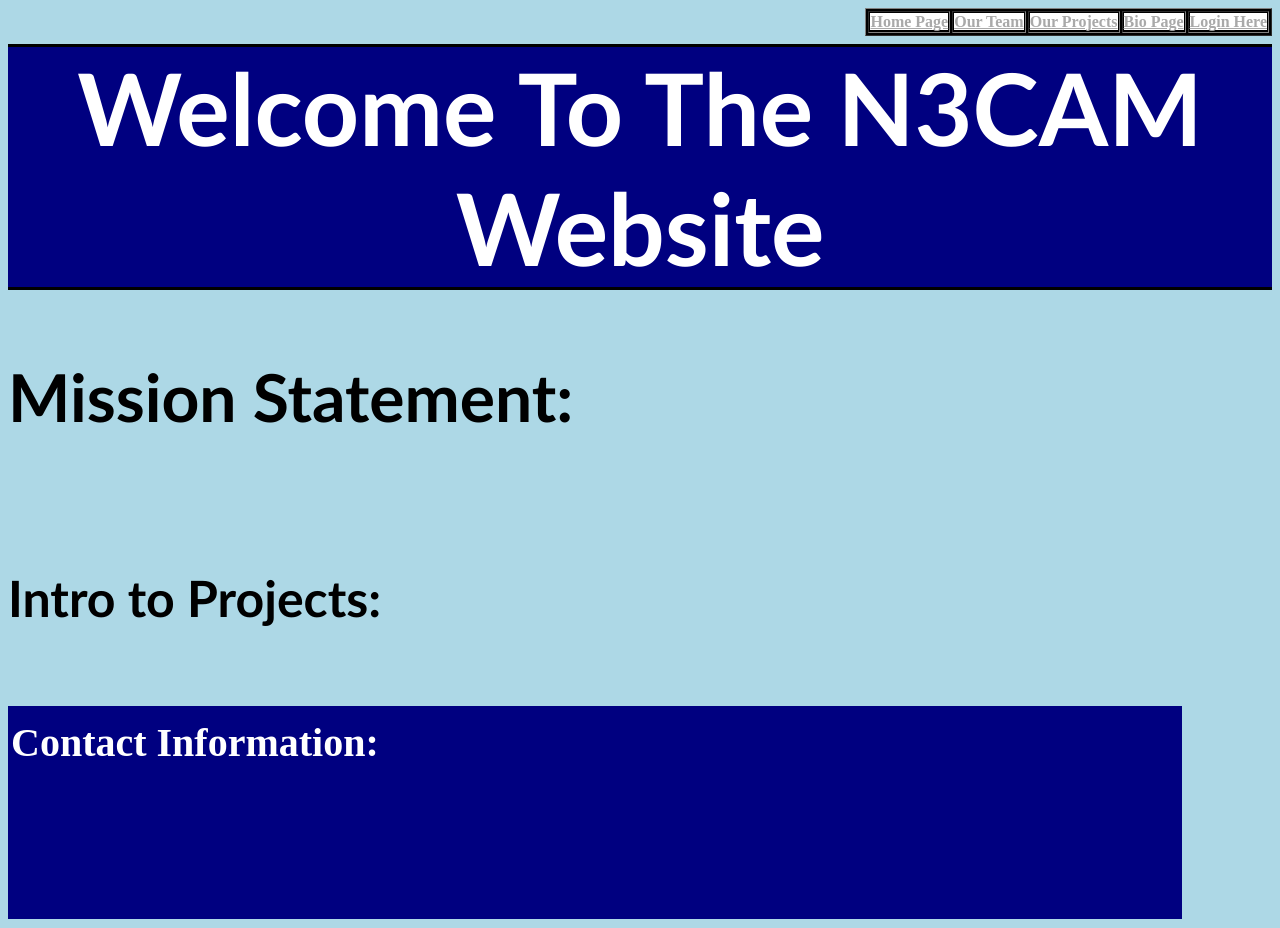
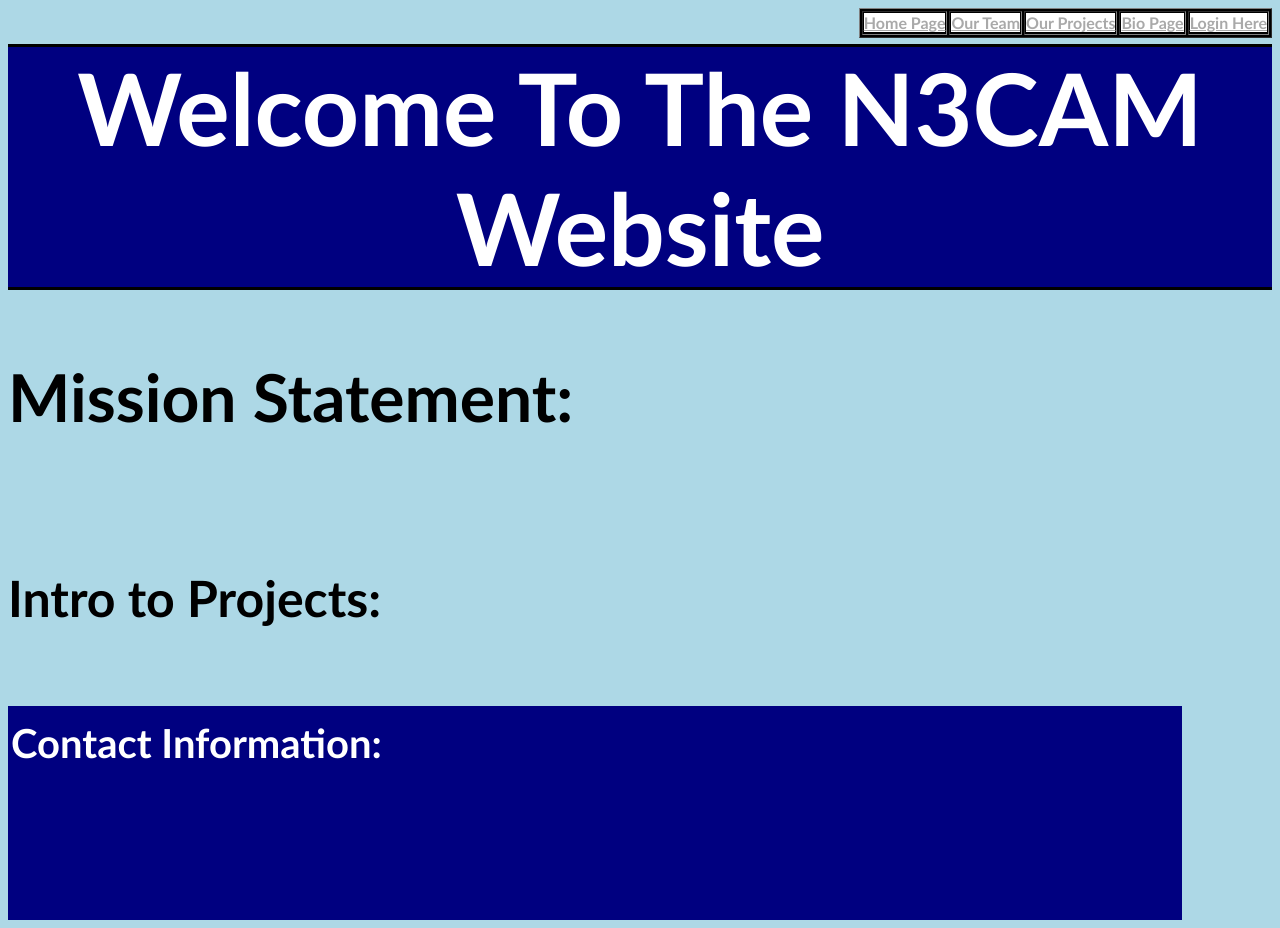
Before and after one commit to kodingwizard/N3CAM-Website, a PHP site: page / in a window 1280 px wide. Run offline with PHP 8.4, Linux system fonts and the light colour scheme; lists and menus that the app fills with data are empty.

Commit message:
making all the text the same font

```diff
--- a/biopagearchit.html
+++ b/biopagearchit.html
@@ -6,7 +6,7 @@
     <title>Archit Das</title>
     <link rel="stylesheet" href="bio.css">
 </head>
-<body>
+<body style="font-family:Gill Sans MT;">
     <table id="hometable" border="black" bgcolor="white" align="right">
         <tr id="row">
             <th class="hometablerow">
--- a/biopagechristian.html
+++ b/biopagechristian.html
@@ -6,7 +6,7 @@
     <title>Christian Collong</title>
     <link rel="stylesheet" href="bio.css">
 </head>
-<body>
+<body style="font-family:Gill Sans MT;">
     <table id="hometable" border="black" bgcolor="white" align="right">
         <tr id="row">
             <th class="hometablerow">
--- a/biopagemelanie.html
+++ b/biopagemelanie.html
@@ -6,7 +6,7 @@
     <title>Melanie Zhang</title>
     <link rel="stylesheet" href="bio.css">
 </head>
-<body>
+<body style="font-family:Gill Sans MT;">
     <table id="hometable" border="black" bgcolor="white" align="right">
         <tr id="row">
             <th class="hometablerow">
--- a/biopagenandini.html
+++ b/biopagenandini.html
@@ -6,7 +6,7 @@
     <title>Nandini Dharwadkar</title>
     <link rel="stylesheet" href="bio.css">
 </head>
-<body>
+<body style="font-family:Gill Sans MT;">
     <table id="hometable" border="black" bgcolor="white" align="right">
         <tr id="row">
             <th class="hometablerow">
--- a/biopagenikhila.html
+++ b/biopagenikhila.html
@@ -6,7 +6,7 @@
     <title>Nikhila Rambothula</title>
     <link rel="stylesheet" href="bio.css">
 </head>
-<body>
+<body style="font-family:Gill Sans MT;">
     <table id="hometable" border="black" bgcolor="white" align="right">
         <tr id="row">
             <th class="hometablerow">
--- a/biopagenikitha.html
+++ b/biopagenikitha.html
@@ -6,7 +6,7 @@
     <title>Nikitha Rambothula</title>
     <link rel="stylesheet" href="bio.css">
 </head>
-<body>
+<body style="font-family:Gill Sans MT;">
     <table id="hometable" border="black" bgcolor="white" align="right">
         <tr id="row">
             <th class="hometablerow">
--- a/firstproject.css
+++ b/firstproject.css
@@ -46,7 +46,8 @@
     font-size: 40px;
     color: white;
     background-color: navy;
-    padding-right: 800px;
+    padding-right: 797px;
     padding-bottom: 150px;
     padding-top: 10px;
+    margin-right: auto;
 }
--- a/index.html
+++ b/index.html
@@ -11,27 +11,27 @@
         <table id="hometable" border="black" bgcolor="white" align="right">
             <tr id="row">
                 <th class="hometablerow">
-                    <a id="homelink" href="index.html" class="hometablelink">
+                    <a style="font-family:Gill Sans MT;" id="homelink" href="index.html" class="hometablelink">
                         Home Page
                     </a>
                 </th>
                 <th class="hometablerow">
-                    <a id="teamlink" href="ourteam.html" class="hometablelink">
+                    <a style="font-family:Gill Sans MT;" id="teamlink" href="ourteam.html" class="hometablelink">
                         Our Team
                     </a>
                 </th>
                 <th class="hometablerow">
-                    <a id="projectlink" href="projects.html" class="hometablelink">
+                    <a style="font-family:Gill Sans MT;" id="projectlink" href="projects.html" class="hometablelink">
                          Our Projects
                     </a>
                 </th>
                 <th class="hometablerow">
-                    <a id="biolink" href="biopage.html" class="hometablelink">
+                    <a style="font-family:Gill Sans MT;" id="biolink" href="biopage.html" class="hometablelink">
                         Bio Page
                     </a>
                 </th>
                 <th class="hometablerow">
-                    <a id="loginlink" href="login.html" class="hometablelink">
+                    <a style="font-family:Gill Sans MT;" id="loginlink" href="login.html" class="hometablelink">
                         Login Here
                     </a>
                 </th>
@@ -51,7 +51,7 @@
         <br>
         <table id="ci">
             <tr>
-                <th>Contact Information: </tr>
+                <th style="font-family:Gill Sans MT;">Contact Information: </tr>
             </tr>
         </table>
     </body>
--- a/ourteam.html
+++ b/ourteam.html
@@ -6,8 +6,8 @@
     <title>Our Team</title>
     <link rel="stylesheet" href="ourteam.css">
 </head>
-<body>
-    <table id="hometable" border="black" bgcolor="white" align="right">
+<body style="font-family:Gill Sans MT;">
+    <table style="font-family:Gill Sans MT;" id="hometable" border="black" bgcolor="white" align="right">
         <tr id="row">
             <th class="hometablerow">
                 <a id="homelink" href="index.html" class="hometablelink">
--- a/projects.html
+++ b/projects.html
@@ -6,7 +6,7 @@
     <title>Our Projects</title>
     <link rel="stylesheet" href="projects.css">
 </head>
-<body>
+<body style="font-family:Gill Sans MT;">
     <table id="hometable" border="black" bgcolor="white" align="right">
         <tr id="row">
             <th class="hometablerow">
@@ -40,6 +40,9 @@
     <h1 id="banner">Our Projects</h1>
     <hr>
     <br>
+    <h1>Project 1: </h1>
+    <h2>Monopoly</h2>
+    <h4>This is a version of the board game, Monopoly, created using python.</h4>
     <br>
 </body>
 </html>
```
Also changed, not shown: login.html (+5 -5 lines).
